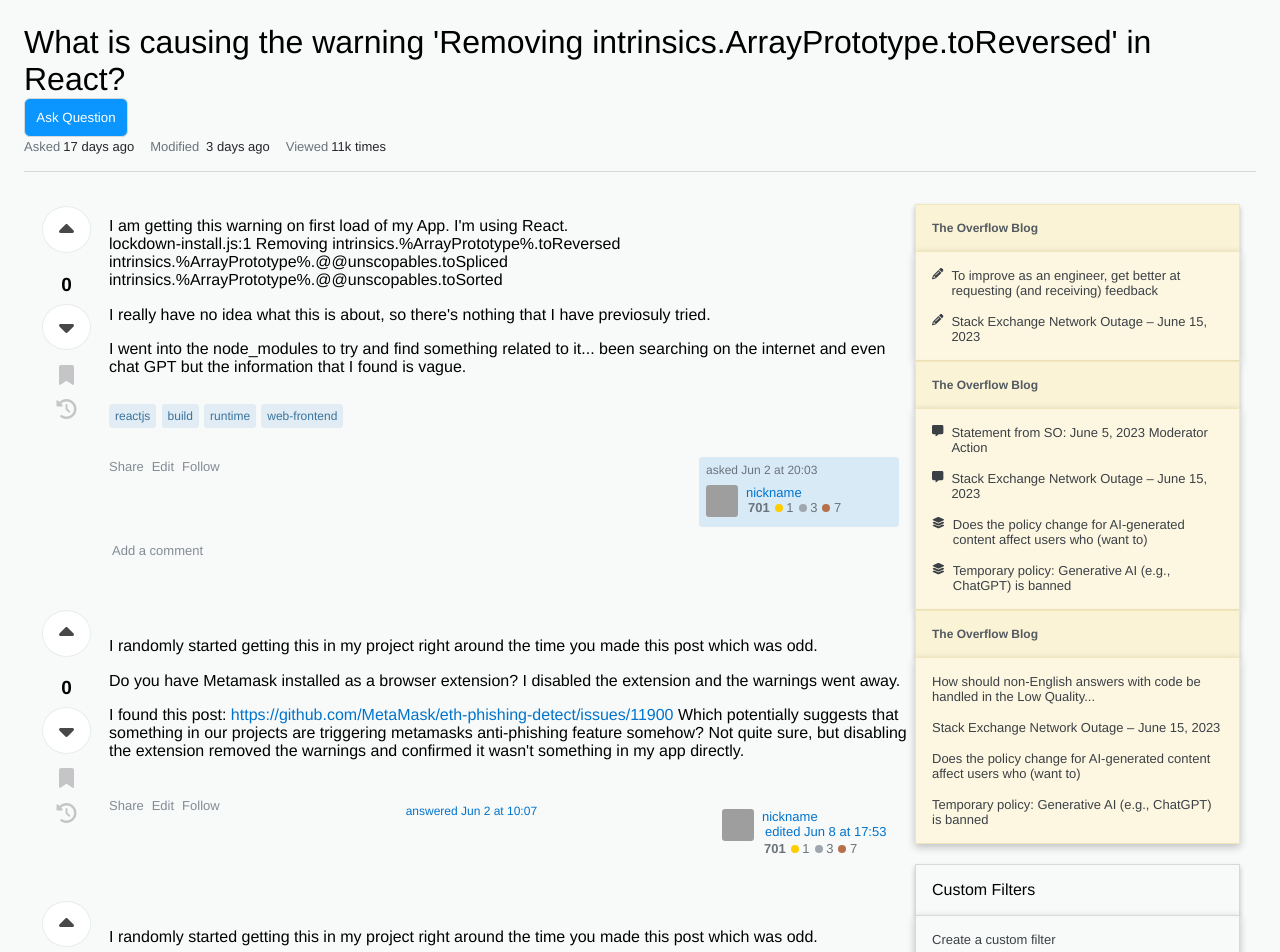
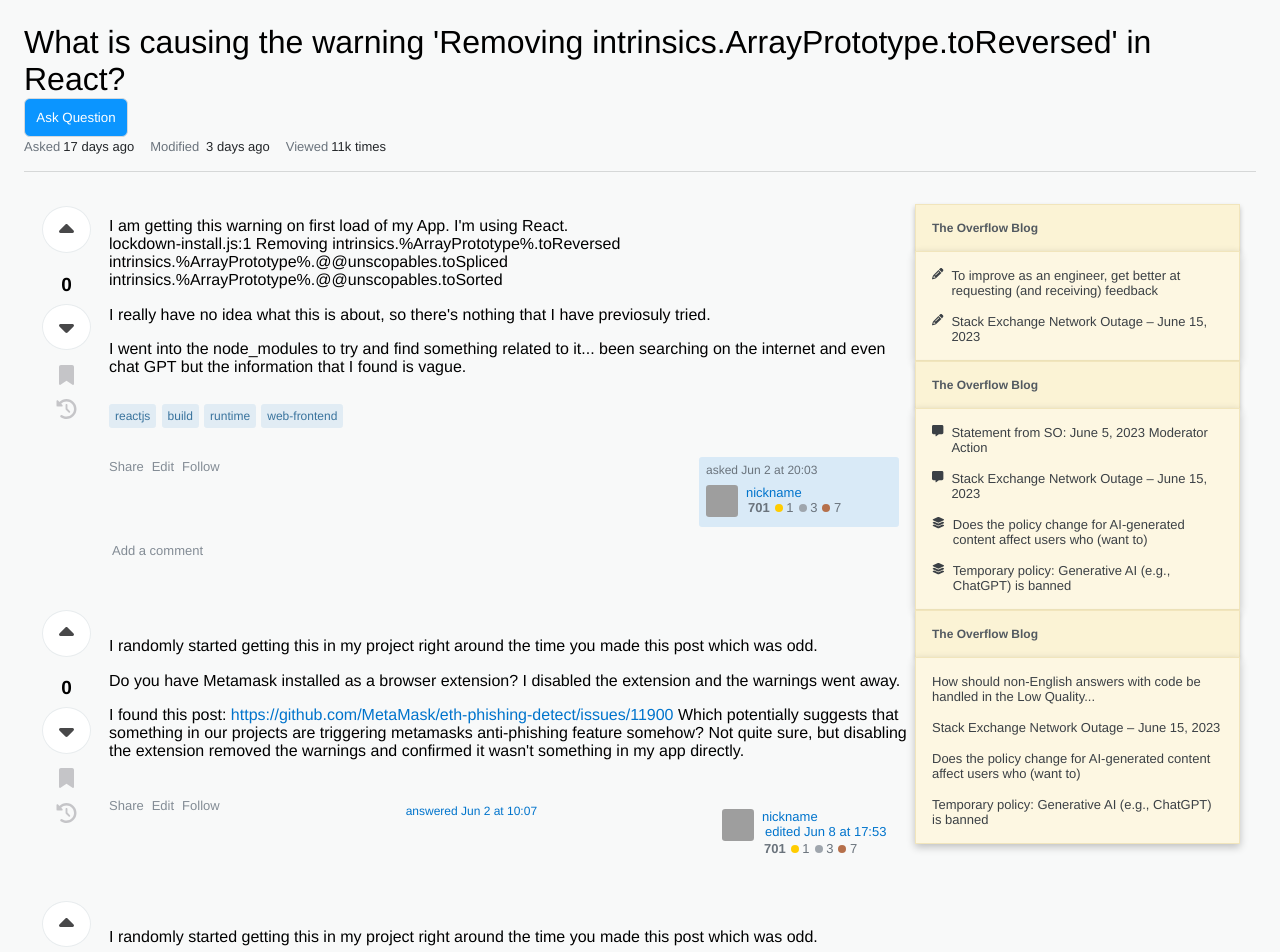
Before and after one commit to codestates-seb/seb44_pre_013, a React (Vite) app in the folder client/: page /questions/1 in a window 1280 px wide. Shown: the top 952 px of the page. Built offline with nearby package versions, Linux system fonts and the light colour scheme; grey boxes are pictures that could not be loaded.

Commit message:
#51 SideTooltip 공통 컴포넌트로 변경

```diff
--- a/client/src/pages/Question/DetailPage/SidebarWidget.tsx
+++ b/client/src/components/ui/tooltip/SideToolTip.tsx
@@ -56,25 +56,12 @@ const renderContent = (data: DataType[]) => {
   );
 };
 
-const CustomFiltersTooltipContent = () => {
-  return (
-    <TooltipContentStyle>
-      <div>
-        <p>Create a custom filter</p>
-      </div>
-    </TooltipContentStyle>
-  );
-};
-
-const SideWidget = () => {
+const SideToolTip = () => {
   return (
     <Container>
       <Tooltip title="The Overflow Blog">{renderContent(blogData)}</Tooltip>
       <Tooltip title="The Overflow Blog">{renderContent(featuredOnMetaData)}</Tooltip>
       <Tooltip title="The Overflow Blog">{renderContent(hotMetaPost)}</Tooltip>
-      <Tooltip title="Custom Filters" $theme="dark" $marginTop="20">
-        <CustomFiltersTooltipContent />
-      </Tooltip>
     </Container>
   );
 };
@@ -96,4 +83,4 @@ const TooltipContentStyle = styled.div<{ $theme?: string }>`
   }
 `;
 
-export default SideWidget;
+export default SideToolTip;
--- a/client/src/pages/Question/DetailPage/QuestionDetailPage.tsx
+++ b/client/src/pages/Question/DetailPage/QuestionDetailPage.tsx
@@ -2,7 +2,7 @@ import styled from 'styled-components';
 import QuestionHeader from './QuestionHeader';
 import QuestionDetailContainer from './QuestionDetailContainer';
 import AnswerDetailContainer from './AnswerDetailContainer';
-import SideWidget from './SidebarWidget';
+import SideToolTip from '../../../components/ui/tooltip/SideTooltip';
 
 const QuestionDetailPage = () => {
   return (
@@ -14,7 +14,7 @@ const QuestionDetailPage = () => {
           <AnswerDetailContainer />
         </MainQuestionBar>
         <SideQuestionBar>
-          <SideWidget />
+          <SideToolTip />
         </SideQuestionBar>
       </MainContainer>
     </Container>
```
